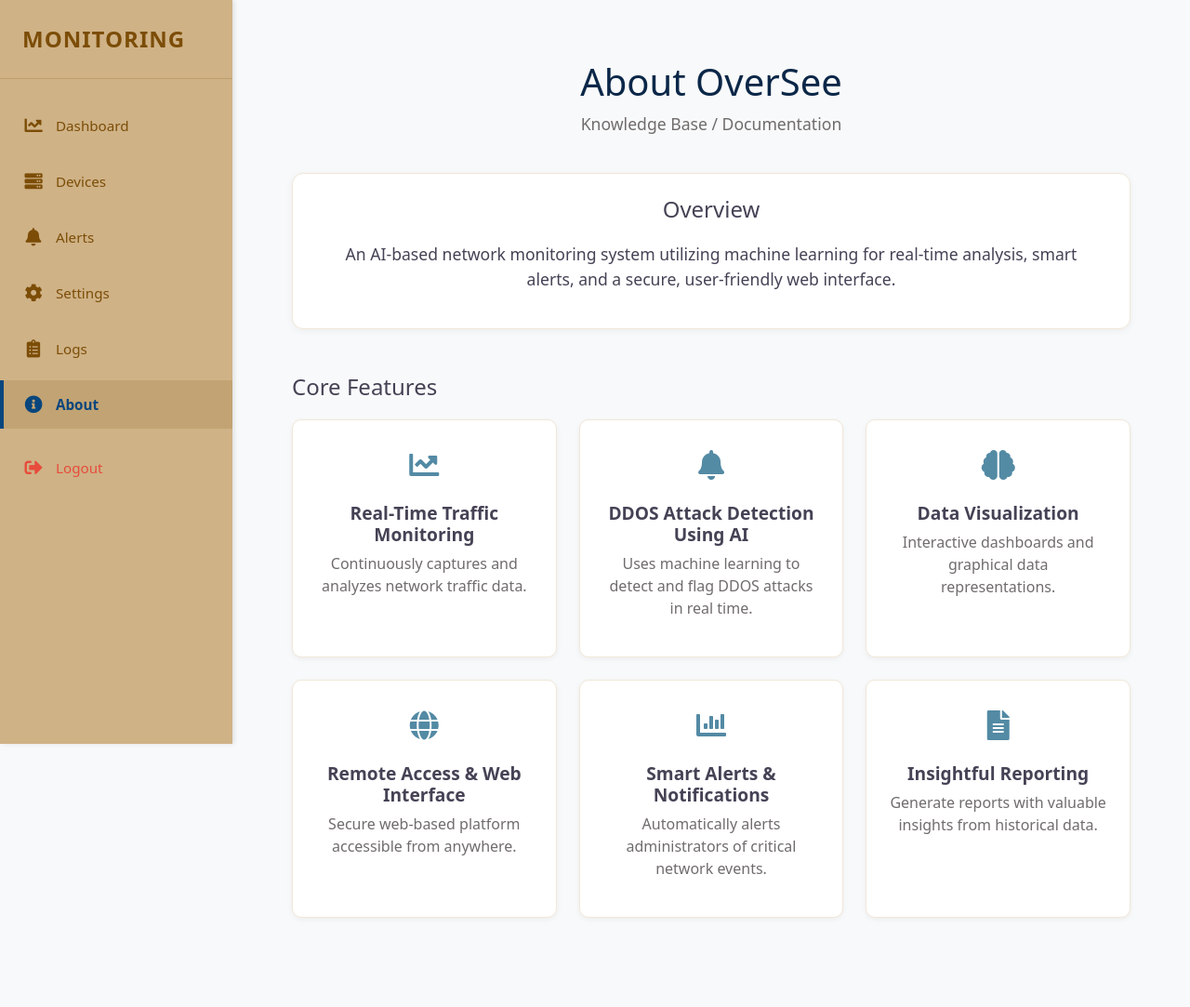
After one commit to Omar23232/Oversee-backend, a Django app: page /explore/ in a window 1280 px wide. The commit adds this page. Shown: the whole page at 93% size. Run offline with Django 5.2, Linux system fonts and the light colour scheme; a user stored in the database is signed in.

Commit message:
explore page

```diff
--- /dev/null
+++ b/Oversee_backend/login/static/login/css/explore.css
@@ -0,0 +1,126 @@
+/* Reset */
+* {
+    margin: 0;
+    padding: 0;
+    box-sizing: border-box;
+}
+
+/* Container */
+.container {
+    max-width: 1200px;
+    margin: auto;
+    padding: 2rem;
+}
+
+/* Header */
+.header {
+    text-align: center;
+    margin-bottom: 2.5rem;
+}
+
+.main-title {
+    font-size: 2.5rem;
+    color: #0B2748;
+    margin-bottom: 0.5rem;
+}
+
+.subtitle {
+    font-size: 1.1rem;
+    color: #706C6C;
+}
+
+/* Overview Section */
+.overview-section {
+    background-color: #FFFFFF;
+    border: 1px solid #f1e7d8;
+    border-radius: 12px;
+    padding: 1.5rem 2rem;
+    margin-bottom: 3rem;
+    box-shadow: 0 2px 8px rgba(0,0,0,0.05);
+}
+
+.overview-card {
+    text-align: center;
+}
+
+.overview-title {
+    font-size: 1.5rem;
+    margin-bottom: 20px;
+    color: #464255;
+    text-align: center;
+}
+
+.core-title {
+    font-size: 1.5rem;
+    margin-bottom: 20px;
+    color: #464255;
+    text-align: left;
+}
+
+.overview-text {
+    font-size: 1.1rem;
+    color: #464255;
+}
+
+/* Features Grid */
+.features-section {
+    margin-bottom: 2rem;
+}
+
+.features-grid {
+    display: grid;
+    grid-template-columns: repeat(auto-fit, minmax(270px, 1fr));
+    gap: 1.5rem;
+}
+
+.feature-card {
+    background-color: #fff;
+    border: 1px solid #f1e7d8;
+    border-radius: 10px;
+    padding: 1.5rem;
+    box-shadow: 0 2px 6px rgba(0,0,0,0.05);
+    display: flex;
+    flex-direction: column;
+    align-items: center;
+    text-align: center;
+    transition: transform 0.2s ease, box-shadow 0.2s ease;
+}
+
+.feature-card:hover {
+    transform: translateY(-5px);
+    box-shadow: 0 4px 12px rgba(0,0,0,0.1);
+}
+
+.feature-icon {
+    font-size: 2rem;
+    color: #538AA4;
+    margin-bottom: 1rem;
+}
+
+.feature-title {
+    font-size: 1.2rem;
+    font-weight: 600;
+    color: #464255;
+    margin-bottom: 0.5rem;
+}
+
+.feature-description {
+    font-size: 1rem;
+    color: #706C6C;
+}
+
+/* Responsive Typography */
+@media (max-width: 768px) {
+    .main-title {
+        font-size: 2rem;
+    }
+
+    .section-title {
+        font-size: 1.3rem;
+    }
+
+    .overview-text,
+    .feature-description {
+        font-size: 0.95rem;
+    }
+}
--- /dev/null
+++ b/Oversee_backend/login/static/login/js/explore.js
@@ -0,0 +1,25 @@
+document.addEventListener('DOMContentLoaded', function () {
+
+    const deviceRows = document.querySelectorAll('.device-row');
+    deviceRows.forEach(row => {
+        row.addEventListener('keydown', (e) => {
+            if (e.key === 'Enter' || e.key === ' ') {
+                e.preventDefault();
+                const commandBtn = row.querySelector('.btn-command');
+                if (commandBtn) {
+                    commandBtn.click();
+                }
+            }
+        });
+    });
+
+
+    document.querySelectorAll('.btn').forEach(btn => {
+        btn.addEventListener('click', () => {
+            btn.classList.add('loading');
+            setTimeout(() => {
+                btn.classList.remove('loading');
+            }, 500);
+        });
+    });
+});
--- /dev/null
+++ b/Oversee_backend/login/templates/login/explore.html
@@ -0,0 +1,123 @@
+{% load static %}
+{% block content %}
+
+<!DOCTYPE html>
+<html lang="en" dir="ltr">
+<head>
+    <meta charset="UTF-8" />
+    <meta name="viewport" content="width=device-width, initial-scale=1.0" />
+    <title>About OverSee</title>
+
+    <!-- CSS -->
+    <link href="https://cdn.jsdelivr.net/npm/bootstrap@5.3.0-alpha3/dist/css/bootstrap.min.css" rel="stylesheet">
+    <link rel="stylesheet" href="{% static 'login/css/explore.css' %}" />
+    <link rel="stylesheet" href="{% static 'login/css/sidebar.css' %}" />
+    <link rel="stylesheet" href="https://cdnjs.cloudflare.com/ajax/libs/font-awesome/6.5.0/css/all.min.css" />
+    <script src="https://cdn.jsdelivr.net/npm/bootstrap@5.3.0-alpha3/dist/js/bootstrap.bundle.min.js"></script>
+</head>
+
+<body>
+    <!-- Sidebar -->
+    {% include 'login/partials/sidebar.html' %}
+
+    <!-- Main Content -->
+    <main class="main-content">
+        <div class="container">
+            <header class="header">
+                <h1 class="main-title">About OverSee</h1>
+                <p class="subtitle">Knowledge Base / Documentation</p>
+            </header>
+
+            <section class="overview-section">
+                <div class="overview-card">
+                    <h2 class="overview-title">Overview</h2>
+                    <p class="overview-text">
+                        An AI-based network monitoring system utilizing machine learning for real-time analysis, smart alerts, and a secure, user-friendly web interface.
+                    </p>
+                </div>
+            </section>
+
+            <section class="features-section">
+                <h2 class="core-title">Core Features</h2>
+                <div class="features-grid">
+                    <div class="feature-card">
+                        <div class="feature-icon">
+                            <i class="fas fa-chart-line"></i>
+                        </div>
+                        <div class="feature-content">
+                            <h3 class="feature-title">Real-Time Traffic Monitoring</h3>
+                            <p class="feature-description">
+                                Continuously captures and analyzes network traffic data.
+                            </p>
+                        </div>
+                    </div>
+
+                    <div class="feature-card">
+                        <div class="feature-icon">
+                            <i class="fas fa-bell"></i>
+                        </div>
+                        <div class="feature-content">
+                            <h3 class="feature-title">DDOS Attack Detection Using AI</h3>
+                            <p class="feature-description">
+                                Uses machine learning to detect and flag DDOS attacks in real time.
+                            </p>
+                        </div>
+                    </div>
+
+                    <div class="feature-card">
+                        <div class="feature-icon">
+                            <i class="fas fa-brain"></i>
+                        </div>
+                        <div class="feature-content">
+                            <h3 class="feature-title">Data Visualization</h3>
+                            <p class="feature-description">
+                                Interactive dashboards and graphical data representations.
+                            </p>
+                        </div>
+                    </div>
+
+                    <div class="feature-card">
+                        <div class="feature-icon">
+                            <i class="fas fa-globe"></i>
+                        </div>
+                        <div class="feature-content">
+                            <h3 class="feature-title">Remote Access & Web Interface</h3>
+                            <p class="feature-description">
+                                Secure web-based platform accessible from anywhere.
+                            </p>
+                        </div>
+                    </div>
+
+                    <div class="feature-card">
+                        <div class="feature-icon">
+                            <i class="fas fa-chart-bar"></i>
+                        </div>
+                        <div class="feature-content">
+                            <h3 class="feature-title">Smart Alerts & Notifications</h3>
+                            <p class="feature-description">
+                                Automatically alerts administrators of critical network events.
+                            </p>
+                        </div>
+                    </div>
+
+                    <div class="feature-card">
+                        <div class="feature-icon">
+                            <i class="fas fa-file-alt"></i>
+                        </div>
+                        <div class="feature-content">
+                            <h3 class="feature-title">Insightful Reporting</h3>
+                            <p class="feature-description">
+                                Generate reports with valuable insights from historical data.
+                            </p>
+                        </div>
+                    </div>
+                </div>
+            </section>
+        </div>
+    </main>
+
+    <!-- JavaScript -->
+    <script src="{% static 'login/js/explore.js' %}"></script>
+</body>
+</html>
+{% endblock %}
--- a/Oversee_backend/login/templates/login/partials/sidebar.html
+++ b/Oversee_backend/login/templates/login/partials/sidebar.html
@@ -26,11 +26,16 @@
                     <i class="fas fa-cog"></i>
                     Settings
                 </a>
-            </li>
-            <li class="{% if active_tab == 'logs' %}active{% endif %}">
+            </li>            <li class="{% if active_tab == 'logs' %}active{% endif %}">
                 <a href="{% url 'login_logs' %}">
                     <i class="fas fa-clipboard-list"></i>
                     Logs
+                </a>
+            </li>
+            <li class="{% if active_tab == 'explore' %}active{% endif %}">
+                <a href="{% url 'explore' %}">
+                    <i class="fas fa-info-circle"></i>
+                    About
                 </a>
             </li>
             <li>
--- a/Oversee_backend/login/urls.py
+++ b/Oversee_backend/login/urls.py
@@ -10,6 +10,7 @@ urlpatterns = [
     path('devices/', views.devices_view, name='devices'),
     path('alerts/', views.alerts_view, name='alerts'),
     path('settings/', views.settings_view, name='settings'),
+    path('explore/', views.explore_view, name='explore'),
     path('logout/', LogoutView.as_view(next_page='login'), name='logout'),
     path('memory-stats/', views.memory_stats_api, name='memory-stats'),
     path('cpu-stats/', views.cpu_stats_api, name='cpu-stats'),
--- a/Oversee_backend/login/views.py
+++ b/Oversee_backend/login/views.py
@@ -57,6 +57,13 @@ def login_view(request):
             messages.error(request, 'Invalid credentials!')
 
     return render(request, 'login/login.html')
+
+@login_required
+def explore_view(request):
+    """
+    View for the explore/about page that explains what the OverSee application does
+    """
+    return render(request, 'login/explore.html', {'active_tab': 'explore'})
 
 @login_required
 def dashboard_view(request):
```
